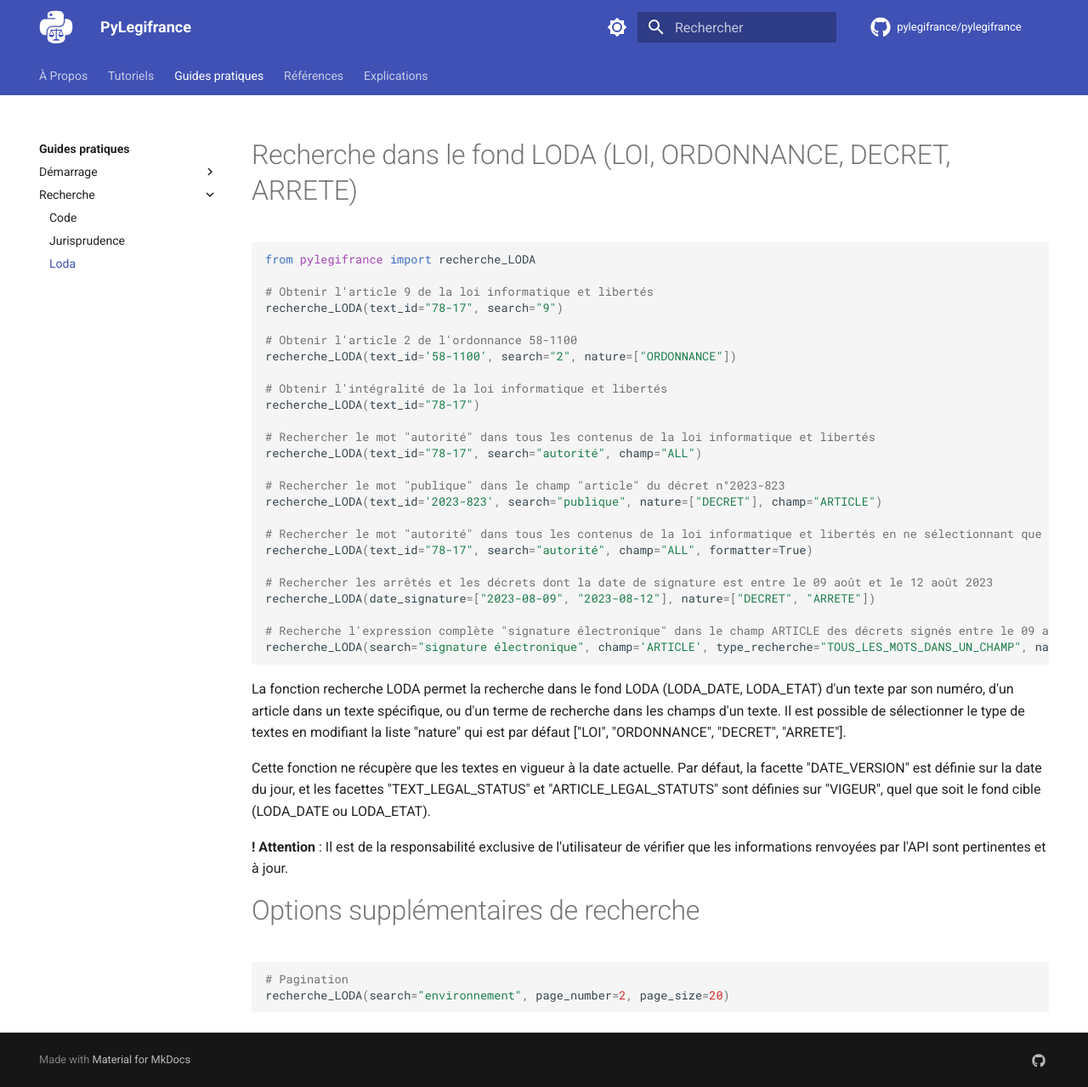
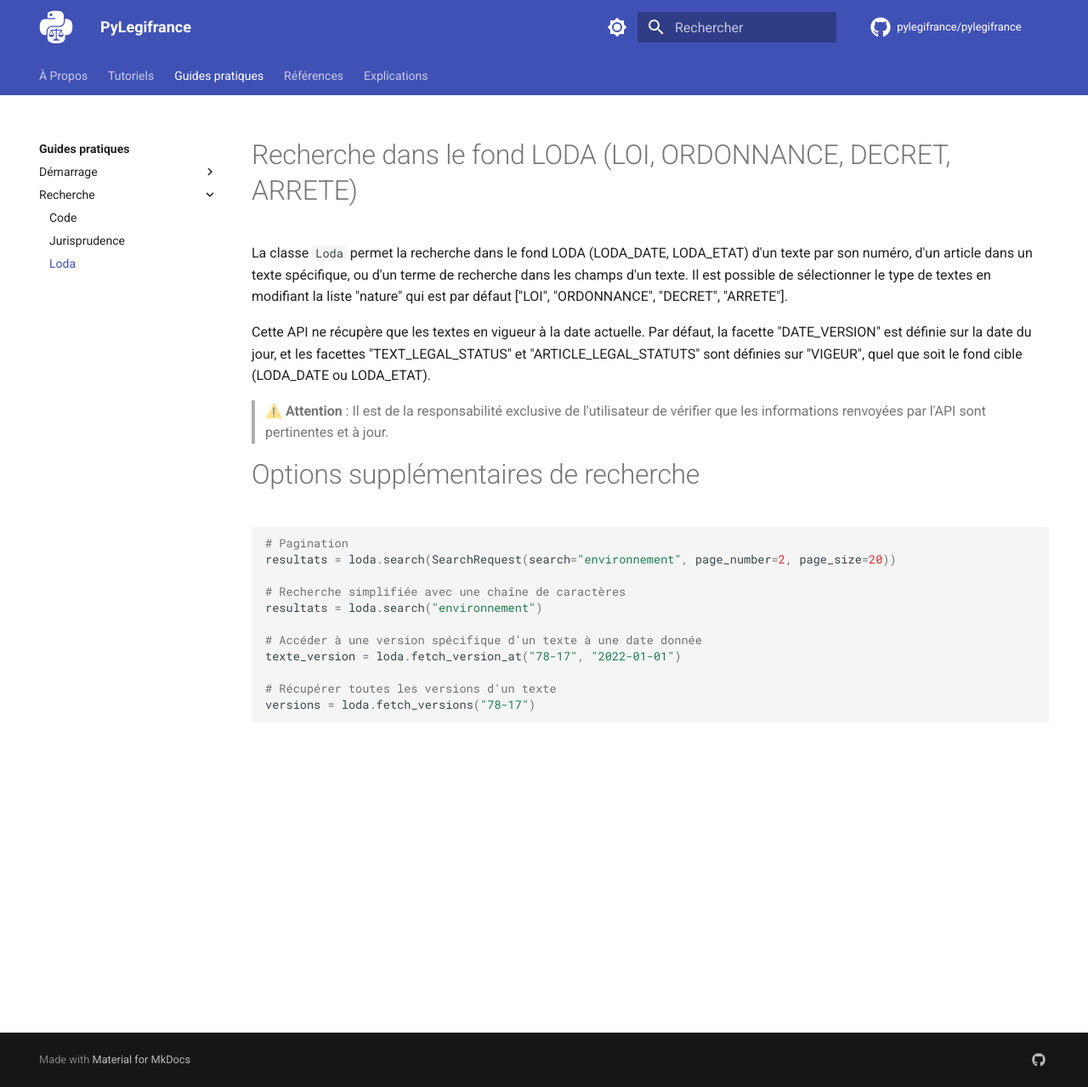
Before and after one commit to rdassignies/pylegifrance, an MkDocs documentation site: the page built from docs/guides-pratiques/recherche/loda/index.md, in a window 1280 px wide and 1279 px high. Shown: the whole window at 85% size. Built offline with MkDocs 1.6.1 and Material for MkDocs 9.7.7, drawn with Linux system fonts in a browser that asks for light colours; comment, search, counter and statistics services are not loaded.

Commit message:
Update doc

````diff
--- a/docs/guides-pratiques/recherche/loda/index.md
+++ b/docs/guides-pratiques/recherche/loda/index.md
@@ -1,43 +1,24 @@
 # Recherche dans le fond LODA (LOI, ORDONNANCE, DECRET, ARRETE)
 
-```python
-from pylegifrance import recherche_LODA
-
-# Obtenir l'article 9 de la loi informatique et libertés
-recherche_LODA(text_id="78-17", search="9")
-
-# Obtenir l'article 2 de l'ordonnance 58-1100
-recherche_LODA(text_id='58-1100', search="2", nature=["ORDONNANCE"])
-
-# Obtenir l'intégralité de la loi informatique et libertés
-recherche_LODA(text_id="78-17")
-
-# Rechercher le mot "autorité" dans tous les contenus de la loi informatique et libertés
-recherche_LODA(text_id="78-17", search="autorité", champ="ALL")
-
-# Rechercher le mot "publique" dans le champ "article" du décret n°2023-823
-recherche_LODA(text_id='2023-823', search="publique", nature=["DECRET"], champ="ARTICLE")
-
-# Rechercher le mot "autorité" dans tous les contenus de la loi informatique et libertés en ne sélectionnant que certains champs spécifiques
-recherche_LODA(text_id="78-17", search="autorité", champ="ALL", formatter=True)
-
-# Rechercher les arrêtés et les décrets dont la date de signature est entre le 09 août et le 12 août 2023
-recherche_LODA(date_signature=["2023-08-09", "2023-08-12"], nature=["DECRET", "ARRETE"])
-
-# Recherche l'expression complète "signature électronique" dans le champ ARTICLE des décrets signés entre le 09 août 2017 et le 12 août 2018
-recherche_LODA(search="signature électronique", champ='ARTICLE', type_recherche="TOUS_LES_MOTS_DANS_UN_CHAMP", nature=['DECRET'], date_signature=["2017-08-09", "2018-08-12"])
-```
-
-La fonction recherche LODA permet la recherche dans le fond LODA (LODA_DATE, LODA_ETAT) d'un texte par son numéro, d'un article dans un texte spécifique, ou d'un terme de recherche dans les champs d'un texte.
+La classe `Loda` permet la recherche dans le fond LODA (LODA_DATE, LODA_ETAT) d'un texte par son numéro, d'un article dans un texte spécifique, ou d'un terme de recherche dans les champs d'un texte.
 Il est possible de sélectionner le type de textes en modifiant la liste "nature" qui est par défaut ["LOI", "ORDONNANCE", "DECRET", "ARRETE"].
 
-Cette fonction ne récupère que les textes en vigueur à la date actuelle. Par défaut, la facette "DATE_VERSION" est définie sur la date du jour, et les facettes "TEXT_LEGAL_STATUS" et "ARTICLE_LEGAL_STATUTS" sont définies sur "VIGEUR", quel que soit le fond cible (LODA_DATE ou LODA_ETAT).
+Cette API ne récupère que les textes en vigueur à la date actuelle. Par défaut, la facette "DATE_VERSION" est définie sur la date du jour, et les facettes "TEXT_LEGAL_STATUS" et "ARTICLE_LEGAL_STATUTS" sont définies sur "VIGEUR", quel que soit le fond cible (LODA_DATE ou LODA_ETAT).
 
-**! Attention** : Il est de la responsabilité exclusive de l'utilisateur de vérifier que les informations renvoyées par l'API sont pertinentes et à jour.
+> **⚠️ Attention** : Il est de la responsabilité exclusive de l'utilisateur de vérifier que les informations renvoyées par l'API sont pertinentes et à jour.
 
 # Options supplémentaires de recherche
 
 ```python
 # Pagination
-recherche_LODA(search="environnement", page_number=2, page_size=20)
+resultats = loda.search(SearchRequest(search="environnement", page_number=2, page_size=20))
+
+# Recherche simplifiée avec une chaîne de caractères
+resultats = loda.search("environnement")
+
+# Accéder à une version spécifique d'un texte à une date donnée
+texte_version = loda.fetch_version_at("78-17", "2022-01-01")
+
+# Récupérer toutes les versions d'un texte
+versions = loda.fetch_versions("78-17")
 ```
````
Also changed, not shown: docs/reference/Fond/LODA/index.md (added, +64 -0 lines), docs/reference/Fond/juri.md (renamed from docs/reference/classes/juri_api.md, +1 -1 lines), docs/reference/Fond/recherche_code.md (added, +118 -0 lines), docs/reference/classes/juri_decision.md (deleted, +0 -26 lines), docs/reference/fonctions/recherche_code.md (deleted, +0 -17 lines), docs/reference/fonctions/recherche_loda.md (deleted, +0 -19 lines), docs/reference/index.md (+20 -9 lines), docs/tutoriels/index.md (+11 -8 lines).
